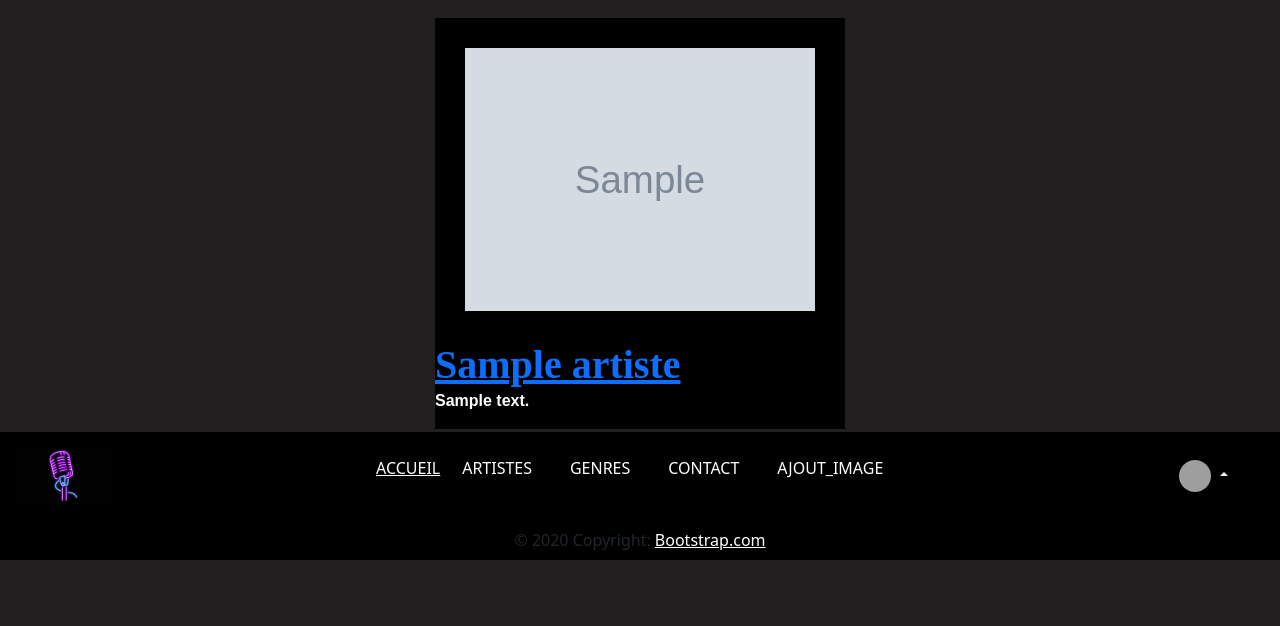
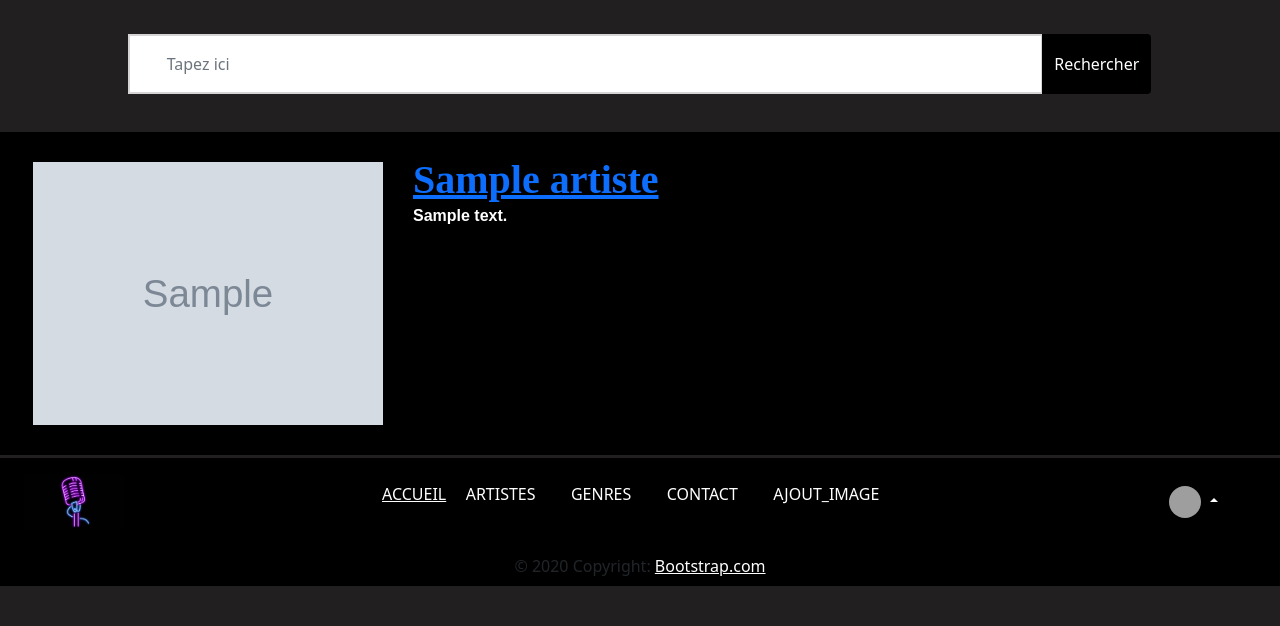
Before and after one commit to Darilah/LE-PROJET-SUPER-SECRET, a PHP site: page /artistes.php in a window 1280 px wide. Shown: the part 241-867 px from the top of the page. Before the commit the page ends 801 px from the top, so only its background shows below. Run offline with PHP 8.4, Linux system fonts and the light colour scheme; the visitor is signed in with stand-in values (Sample User, id 1); tables that the repository leaves empty or names only in its code hold one stand-in row (values such as "Sample post"); grey boxes marked "Sample" are stand-in pictures; data that the repository does not hold is empty; a stand-in replaces the project's code that opens the database connection; some libraries are stand-ins or nearby versions; grey boxes are pictures that could not be loaded.

Commit message:
Update artistes.php

```diff
--- a/site/artistes.php
+++ b/site/artistes.php
@@ -19,11 +19,15 @@ include('config/mysql.php'); ?>
 <script src="https://cdnjs.cloudflare.com/ajax/libs/jquery/3.2.1/jquery.min.js%22%3E"></script>
 
 </head>
-<body class="d-flex flex-column min-vh-100">
-    <div class="container-flex">
+<body class="d-flex row flex-column min-vh-100 w-auto">
 
-    <?php include_once('header.php'); ?>
+<?php include_once('header.php'); ?>
 
+    <div class="container-fluid">
+
+    <?php include_once('login.php'); ?>
+
+    <?php if(isset($_SESSION['LOGGED_USER'])): ?>
               <!-- input tag -->
 
         <form>
@@ -104,6 +108,7 @@ $rep->closeCursor();
 
 
 ?>
+<?php endif; ?>
 </div>
     <!-- linking javascript -->
     <script src="./artistes.js"></script>
```
